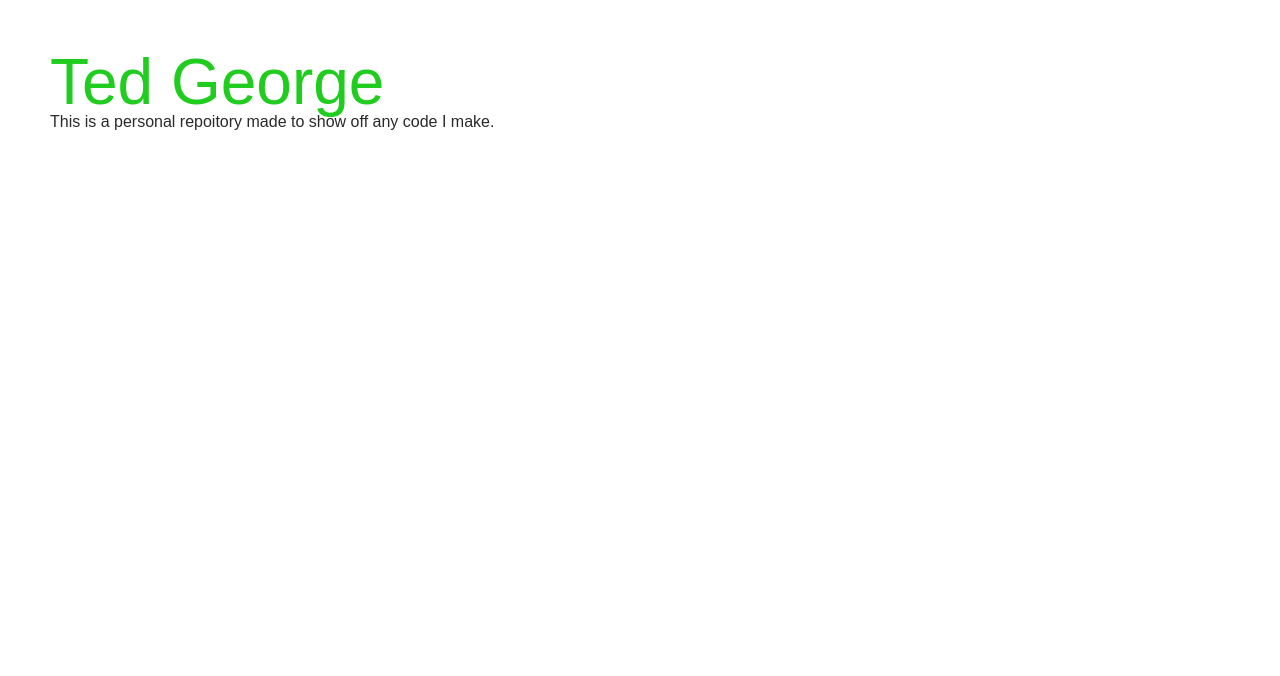
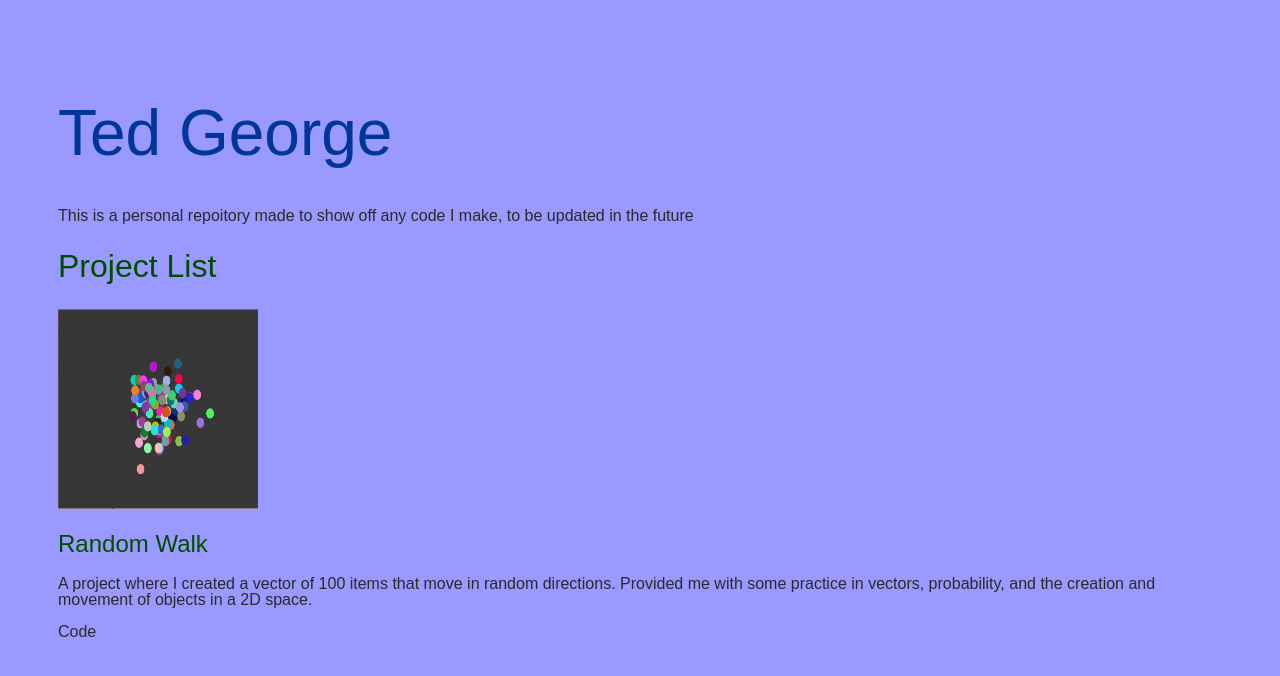
Before and after one commit to tdzilla/tdzilla.github.io, a plain HTML site: page index.html in a window 1280 px wide. Drawn offline with Linux system fonts and the light colour scheme.

Commit message:
Attempt to fix image and update formatting to look nicer.

```diff
--- a/index.html
+++ b/index.html
@@ -7,8 +7,15 @@
   </head>
   <body class="index">
     <div id="main" role="main">
-      <h2>Ted George</h2>
-      <p>This is a personal repoitory made to show off any code I make.</p>
+      <h1>Ted George</h1>
+      <p>This is a personal repoitory made to show off any code I make, to be updated in the future</p>
+      <h2>Project List</h2>
+      <div class ="project">
+	        <img src="randomWalk.png">
+          <h2>Random Walk</h2>
+          <p>A project where I created a vector of 100 items that move in random directions. Provided me with some practice in vectors, probability, and the creation and movement of objects in a 2D space.</p>
+          </div>
+      <p>Code</p>
     </div>
   </body>
 </html>
--- a/screen.css
+++ b/screen.css
@@ -11,16 +11,36 @@ article, aside, canvas, details, embed,
 figure, figcaption, footer, header, hgroup,
 menu, nav, output, ruby, section, summary,
 time, mark, audio, video {
-  margin: 0;
+  margin: 0.25;
   padding: 0;
   border: 0;
   font-size: 100%;
   font: inherit;
   vertical-align: baseline; }
 
+
+h1{
+  font-size:4em;
+  color: #003699;
+}
+
 h2{
-  font-size:4em;
-  color: #20cc1e;
+  font-size:2em;
+  color:#004d00;
+}
+
+h3{
+  font-size:1.5em;
+  color:#004d00;
+}
+
+h4{
+  font-size:2em;
+  color:#4d0066;
+}
+
+body{
+  background-color: #9999ff
 }
 
 body {
@@ -61,3 +81,16 @@ a {
 
 #main {
   padding: 50px; }
+
+  .project {
+  border 1px solid blue;
+  padding 20px;
+  }
+
+  .project img {
+  width: 200px;
+  height: 200px;
+  }
+
+  .project h2 {
+  font-size: 1.5em;
```
Also changed, not shown: randomWalk.PNG (added), 1 other file.
